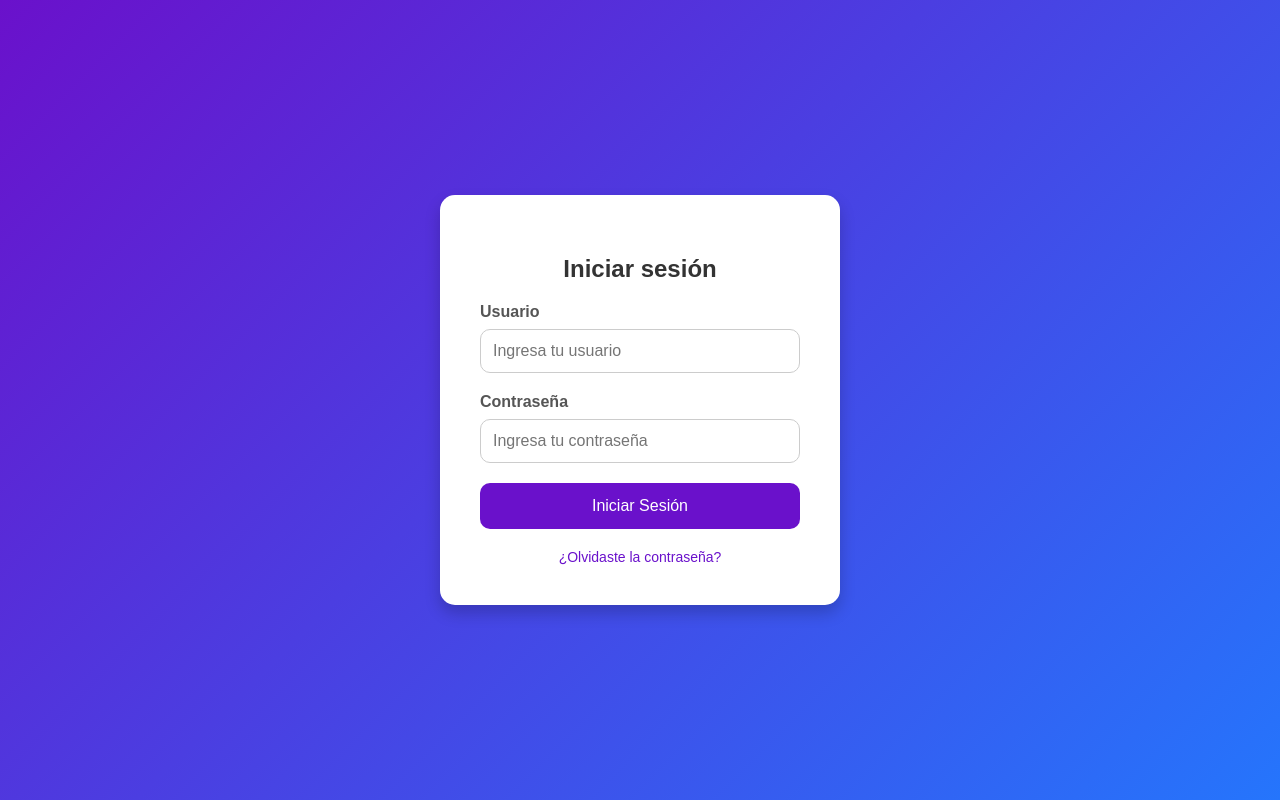
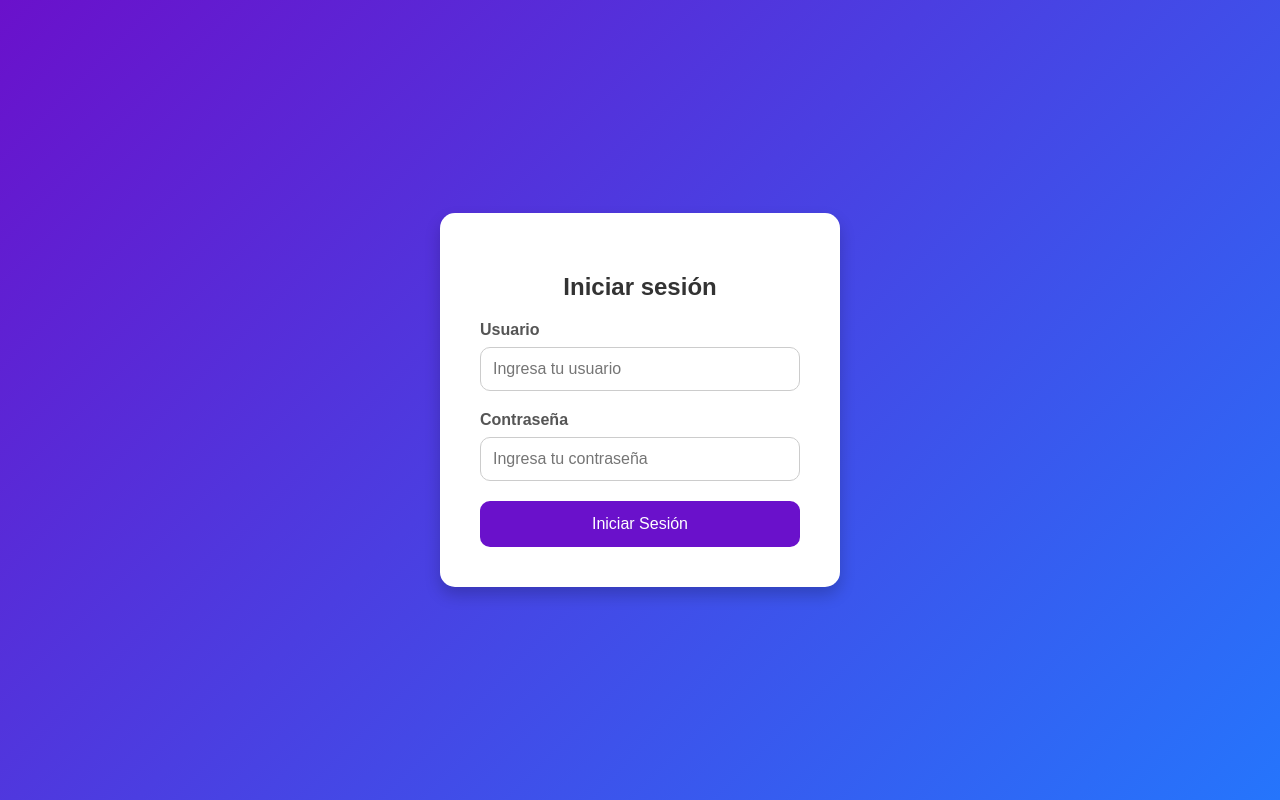
Before and after one commit to Janzam/API-RESTful-para-gesti-n-de-tareas-To-Do-List-, a Django app: page /login/ in a window 1280 px wide. Run offline with Django 5.2, Linux system fonts and the light colour scheme.

Commit message:
Modificando la interfaz del login

```diff
--- a/templates/login.html
+++ b/templates/login.html
@@ -102,10 +102,6 @@
       <input type="password" id="id_password" name="password" placeholder="Ingresa tu contraseña" required />
 
       <button type="submit">Iniciar Sesión</button>
-
-      <div class="footer">
-        <a href="#">¿Olvidaste la contraseña?</a>
-      </div>
     </form>
   </div>
 </body>
```
